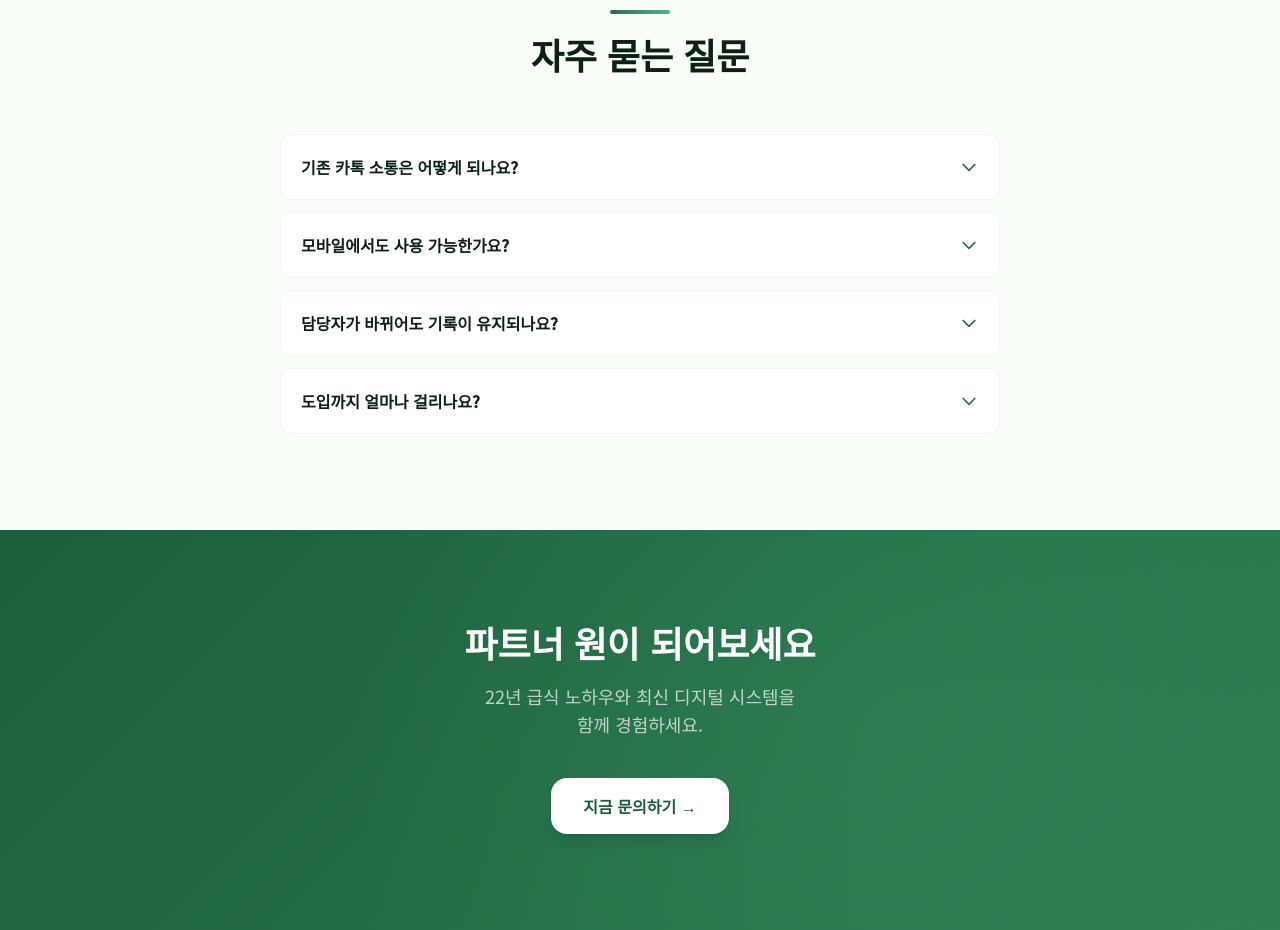
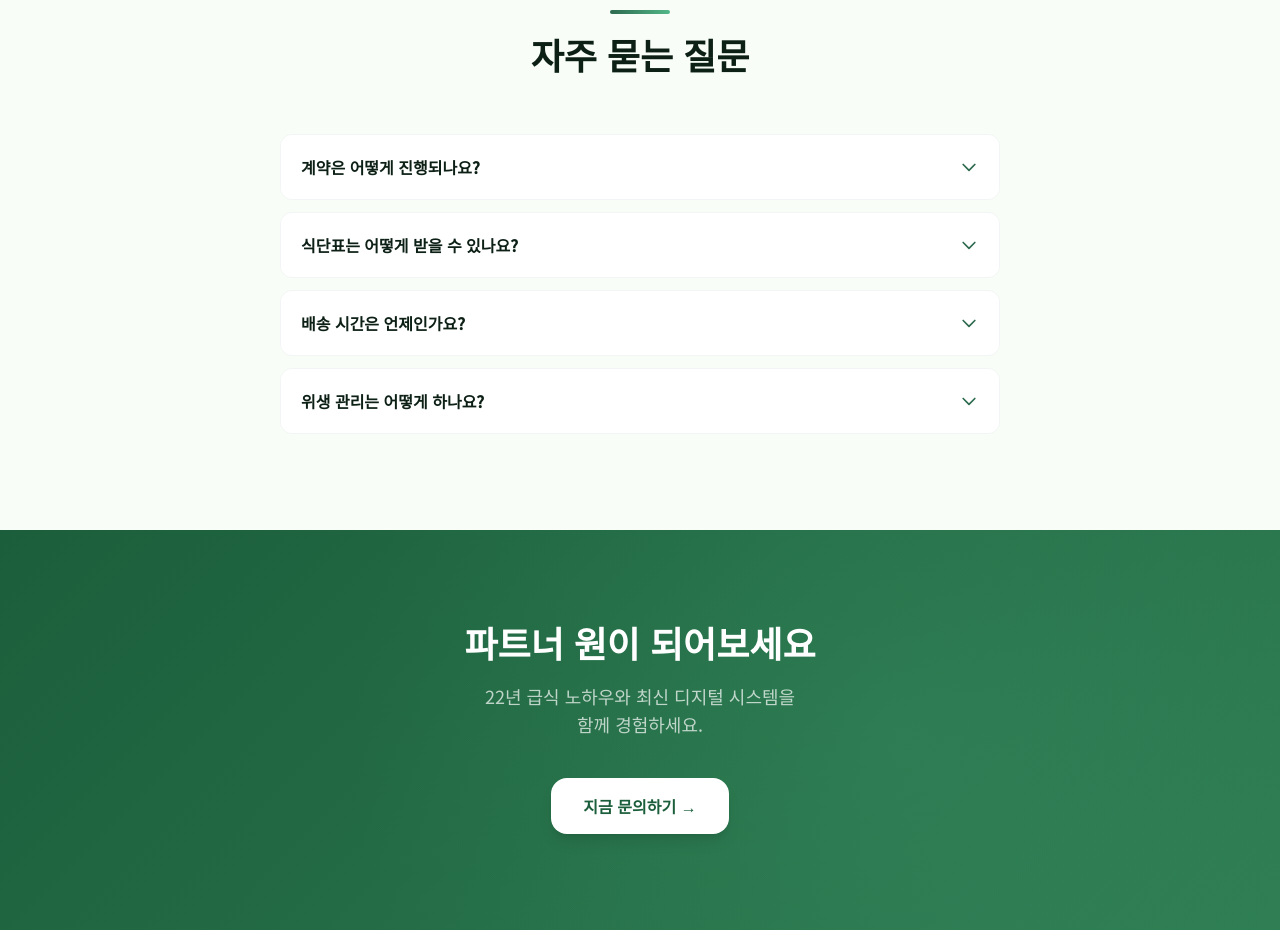
Before and after one commit to yuher826/kizmeal-renewal, a Next.js app: page /partner in a window 1280 px wide. Shown: the part 3900-4830 px from the top of the page. Built offline with nearby package versions, Linux system fonts and the light colour scheme.

Commit message:
fix: partner FAQ 항목 누락 및 토글 버그 완전 수정

```diff
--- a/app/partner/PartnerClient.tsx
+++ b/app/partner/PartnerClient.tsx
@@ -49,26 +49,26 @@ const SERVICE_CARDS = [
 
 const FAQS = [
   {
-    q: '기존 카톡 소통은 어떻게 되나요?',
-    a: '기존 카톡과 병행 가능하며, 점진적으로 채널로 전환하시면 됩니다.',
+    q: '계약은 어떻게 진행되나요?',
+    a: '담당 영양사가 기관을 방문하거나 전화로 간단한 상담을 진행한 후, 계약서를 작성합니다. 계약 후 3일 이내에 시스템 세팅이 완료됩니다.',
   },
   {
-    q: '모바일에서도 사용 가능한가요?',
-    a: 'PC·태블릿·스마트폰 모든 기기에서 사용 가능합니다.',
+    q: '식단표는 어떻게 받을 수 있나요?',
+    a: '매월 말 다음 달 식단표를 전용 소통채널로 발송해드립니다. 학부모 포털에도 자동으로 공유되어 학부모님들이 직접 확인하실 수 있습니다.',
   },
   {
-    q: '담당자가 바뀌어도 기록이 유지되나요?',
-    a: '모든 대화와 파일이 암호화 영구 보관되어 담당자 변경 후에도 이어집니다.',
+    q: '배송 시간은 언제인가요?',
+    a: '기관과 협의된 시간에 맞춰 냉장 차량으로 정시 납품합니다. 주요 납품 시간은 오전 10~11시이며, 특별한 사정이 있을 경우 조율 가능합니다.',
   },
   {
-    q: '도입까지 얼마나 걸리나요?',
-    a: '계약 후 3일 이내 세팅 완료, 바로 사용 가능합니다.',
+    q: '위생 관리는 어떻게 하나요?',
+    a: 'HACCP 인증 시설에서 조리되며, 새벽 3시 식재료 입고부터 냉장 직배송까지 전 과정이 위생 기준에 따라 관리됩니다. 정기적인 위생 점검 결과를 공유해드립니다.',
   },
 ];
 
 // ── Component ─────────────────────────────────────────────────────
 export default function PartnerPageClient() {
-  const [openFaq, setOpenFaq] = useState<number | null>(null);
+  const [openIndex, setOpenIndex] = useState<number | null>(null);
   const [showFloat, setShowFloat] = useState(false);
 
   // Floating button
@@ -303,23 +303,20 @@ export default function PartnerPageClient() {
           </div>
 
           <div className="space-y-3">
-            {FAQS.map((faq, i) => (
-              <div
-                key={i}
-                className={`border rounded-xl overflow-hidden transition-colors duration-200 anim anim-up partner-anim delay-${(i % 3 + 1) * 100} ${
-                  openFaq === i ? 'border-[#2D6A4F]' : 'border-gray-100'
-                }`}
-              >
+            {FAQS.map((faq, i) => {
+              const isOpen = openIndex === i;
+              return (
+                /* 애니메이션 래퍼: className 고정 → visible 클래스가 React 재렌더 시 지워지지 않음 */
+                <div key={i} className={`anim anim-up partner-anim delay-${(i % 3 + 1) * 100}`}>
+                  {/* 상태 기반 div: 애니메이션 클래스 없음 */}
+                  <div className={`border rounded-xl overflow-hidden transition-colors duration-200 ${isOpen ? 'border-[#2D6A4F]' : 'border-gray-100'}`}>
                     <button
+                      type="button"
                       className="w-full flex items-center justify-between p-5 text-left bg-white hover:bg-[#F8FDF8] transition-colors"
-                  onClick={() => setOpenFaq(openFaq === i ? null : i)}
+                      onClick={() => setOpenIndex(isOpen ? null : i)}
                     >
                       <span className="font-semibold text-[#0D2016] text-sm sm:text-base pr-4">{faq.q}</span>
-                  <span
-                    className={`text-[#2D6A4F] transition-transform duration-300 flex-shrink-0 ${
-                      openFaq === i ? 'rotate-180' : ''
-                    }`}
-                  >
+                      <span className={`text-[#2D6A4F] transition-transform duration-300 flex-shrink-0 ${isOpen ? 'rotate-180' : ''}`}>
                         <svg width="20" height="20" viewBox="0 0 24 24" fill="none" stroke="currentColor" strokeWidth="2">
                           <path strokeLinecap="round" strokeLinejoin="round" d="M19 9l-7 7-7-7" />
                         </svg>
@@ -327,7 +324,7 @@ export default function PartnerPageClient() {
                     </button>
                     <div
                       style={{
-                    maxHeight: openFaq === i ? '200px' : '0',
+                        maxHeight: isOpen ? '300px' : '0',
                         overflow: 'hidden',
                         transition: 'max-height 0.4s ease',
                       }}
@@ -337,7 +334,9 @@ export default function PartnerPageClient() {
                       </div>
                     </div>
                   </div>
-            ))}
+                </div>
+              );
+            })}
           </div>
         </div>
       </section>
```
Lines whose indentation alone changed are shown as unchanged.
